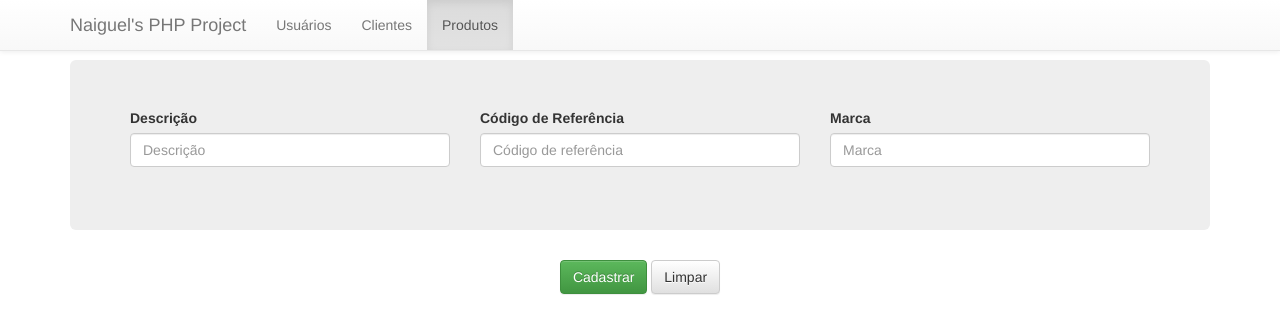
After one commit to naigueldev/cadastro_clientes_produtos_php, a PHP site: page /View/products/ProductView.php in a window 1280 px wide. The commit adds this page. Shown: the top 334 px of the page. Run offline with PHP 8.4, Linux system fonts and the light colour scheme; some libraries are stand-ins or nearby versions.

Commit message:
config views and menu

```diff
--- a/Controller/CustomerController.php
+++ b/Controller/CustomerController.php
@@ -22,6 +22,7 @@ if ( (!empty($_POST['textNomeCompleto'])) &&
 		$customer->nome_completo = $_POST['textNomeCompleto'];
 		$customer->nascimento = $_POST['textDataNascimento'];
 		$customer->cpf = $_POST['textCpf'];
+		$customer->sexo = $_POST['textSexo'];
 		$customer->profissao = $_POST['textProfissao'];
 		$customer->telefone = $_POST['textTelefone'];
 		$customer->celular = $_POST['textCelular'];
@@ -38,7 +39,7 @@ if ( (!empty($_POST['textNomeCompleto'])) &&
 
 		$sucesso = "Cliente $customer->nome_completo criado com sucesso!";
 		header("location:../View/customers/CustomerViewResult.php?".
-			"customer=$customer->nome_completo");
+			"customer=$customer->nome_completo&sexo=$customer->sexo");
 	}else{
 		$err = serialize($erros);
 		header("location:../View/customers/CustomerViewError.php?".
--- /dev/null
+++ b/View/products/ProductView.php
@@ -0,0 +1,81 @@
+<!DOCTYPE html>
+<html>
+<head>
+	<title>
+		Cadastro Clientes
+	</title>
+
+	<link rel="stylesheet" href="https://maxcdn.bootstrapcdn.com/bootstrap/3.3.7/css/bootstrap.min.css">
+	<link rel="stylesheet" href="https://maxcdn.bootstrapcdn.com/bootstrap/3.3.7/css/bootstrap-theme.min.css">
+	<link rel="stylesheet" href="../../assets/stylesheets/bootstrap-datepicker.css">
+
+	<style type="text/css">
+
+		body {
+			padding-top: 60px;
+			padding-bottom: 30px;
+		}
+	</style>
+</head>
+<body>
+
+	<?php include "../topo/menu.php" ?>
+
+
+	<div class="container ">
+
+
+
+		<div class="jumbotron">
+			<?php if (isset($_GET['erro'])) {
+				$erro = $_GET['erro'];
+				?>
+				<div class="alert alert-danger">
+					<a href="#" class="close" data-dismiss="alert" aria-label="close">&times;</a>
+					<strong>Erro!</strong> <?= $erro ?>
+				</div>
+				<?php } ?>
+				<?php if (isset($sucesso)) { ?>
+				<div class="alert alert-success">
+					<a href="#" class="close" data-dismiss="alert" aria-label="close">&times;</a>
+					<strong>Sucesso!</strong> <?= $sucesso ?>
+				</div>
+				<?php } ?>
+
+
+				<form action="../../Controller/ProductController.php" method="post" name="cadProduct">
+					<div class="row">
+						<div class="form-group col-md-4">
+							<label for="">Descrição</label>
+							<input type="text" name="textDescricao" class="form-control" id="textNomeCompleto" placeholder="Descrição">
+						</div>
+						<div class="form-group col-md-4">
+							<label for="">Código de Referência</label>
+							<div class="date" data-provide="">
+								<input type="text" name="textCodReferencia" id="" class="form-control" placeholder="Código de referência">
+							</div>
+						</div>
+
+						<div class="form-group col-md-4">
+							<label for="exampleInputEmail1">Marca</label>
+							<input type="text" name="textMarca" class="form-control" id="" placeholder="Marca">
+						</div>
+					</div>
+				</div>
+
+				<div class="text-center">
+
+					<input type="submit" name="btCadastrar" id="btCadastrar" class="btn btn-md btn-success" value="Cadastrar" />
+					<input type="reset" name="btLimpar" id="btbtLimparCadastrar" class="btn btn-md btn-default" value="Limpar" />
+
+				</div>
+			</form>
+		</div>
+	</div>
+
+
+	<?php include "../../assets/javascripts/js_include.php" ?>
+
+
+</body>
+</html>
--- a/View/topo/menu.php
+++ b/View/topo/menu.php
@@ -9,31 +9,15 @@
 			<ul class="nav navbar-nav" id="ul-menu">
 				<li id="link-user" class="active"><a href="../users/UserView.php">Usuários</a></li>
 				<li id="link-customer"><a href="../customers/CustomerView.php">Clientes</a></li>
-				<li><a href="#contact">Produtos</a></li>
-				<li class="dropdown">
-					<a href="#" class="dropdown-toggle" data-toggle="dropdown" role="button" aria-haspopup="true" aria-expanded="false">Dropdown <span class="caret"></span></a>
-					<ul class="dropdown-menu">
-						<li><a href="#">Action</a></li>
-						<li><a href="#">Another action</a></li>
-						<li><a href="#">Something else here</a></li>
-						<li role="separator" class="divider"></li>
-						<li class="dropdown-header">Nav header</li>
-						<li><a href="#">Separated link</a></li>
-						<li><a href="#">One more separated link</a></li>
-					</ul>
-				</li>
+				<li id="link-product"><a href="../products/ProductView.php">Produtos</a></li>
+
 			</ul>
-			<form class="navbar-form navbar-left">
+			<!-- <form class="navbar-form navbar-left">
 				<div class="form-group">
 					<input type="text" class="form-control" placeholder="Search">
 				</div>
 				<button type="submit" class="btn btn-default">Submit</button>
-			</form>
-			<ul class="nav navbar-nav navbar-right">
-				<li><a href="#">Link</a></li>
-				<li><a href="#">Link</a></li>
-				<li><a href="#">Link</a></li>
-			</ul>
+			</form> -->
 		</div><!--/.nav-collapse -->
 	</div>
 </nav>
--- a/assets/javascripts/application.js
+++ b/assets/javascripts/application.js
@@ -1,11 +1,9 @@
 
 $(document).ready(function () {
-	$('.datepicker-two').datepicker({
+	$('.datepicker').datepicker({
 		format: 'dd/mm/yyyy',
 		language: 'pt-BR'
 	});
-
-
 
 });
 $(document).ready(function () {
@@ -18,5 +16,9 @@ $(document).ready(function () {
 		$('#ul-menu li').removeClass("active");
 		$('#link-user').addClass("active");
 	}
+	if(window.location.href.indexOf("product") > -1) {
+		$('#ul-menu li').removeClass("active");
+		$('#link-product').addClass("active");
+	}
 
 });
--- /dev/null
+++ b/assets/javascripts/js_include.php
@@ -0,0 +1,5 @@
+<script src="https://cdnjs.cloudflare.com/ajax/libs/jquery/3.2.1/jquery.min.js"></script>
+<script src="https://maxcdn.bootstrapcdn.com/bootstrap/3.3.7/js/bootstrap.min.js"></script>
+<script src="../../assets/javascripts/bootstrap-datepicker.js"></script>
+<script src="../../assets/javascripts/bootstrap-datepicker.pt-BR.js"></script>
+<script src="../../assets/javascripts/application.js"></script>
```
Also changed, not shown: Controller/ProductController.php (added, +28 -0 lines), Model/ProductModel.php (added, +19 -0 lines), View/customers/CustomerView.php (+4 -12 lines), View/products/ProductViewError.php (added, +20 -0 lines), View/products/ProductViewResult.php (renamed from View/users/UserViewResult.php, +3 -4 lines).
